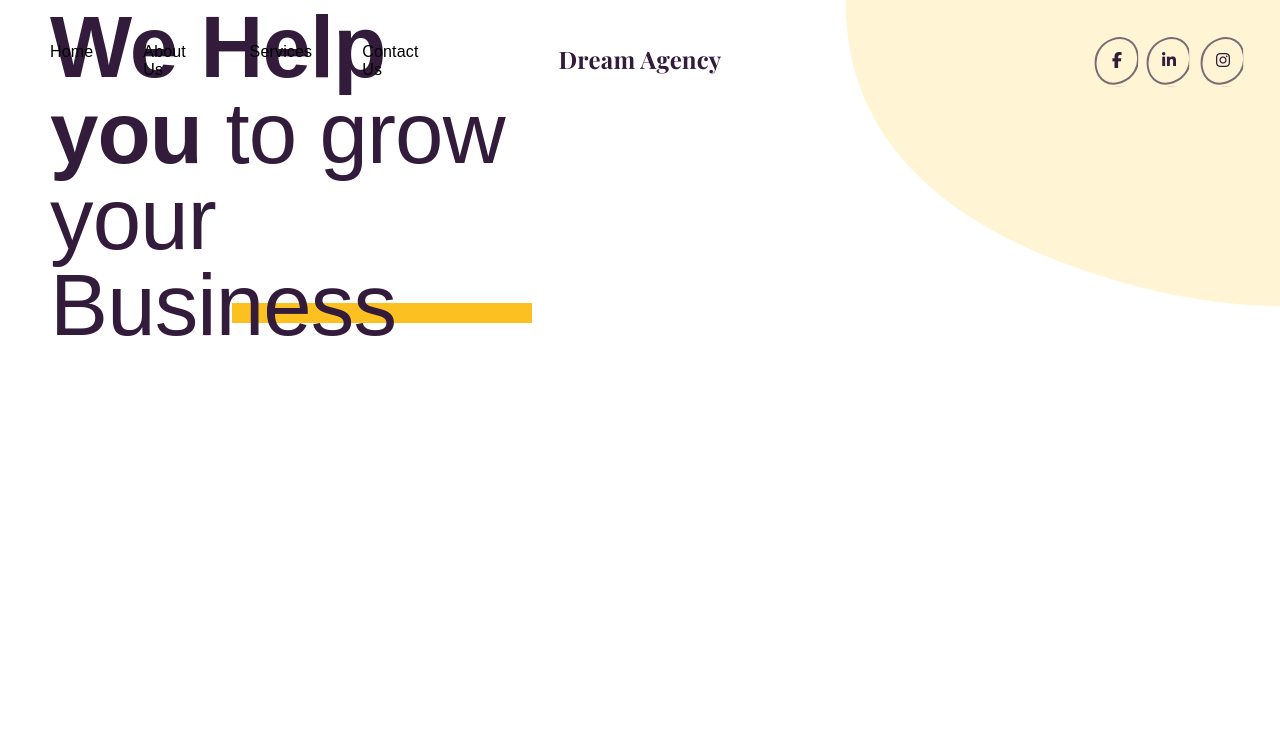
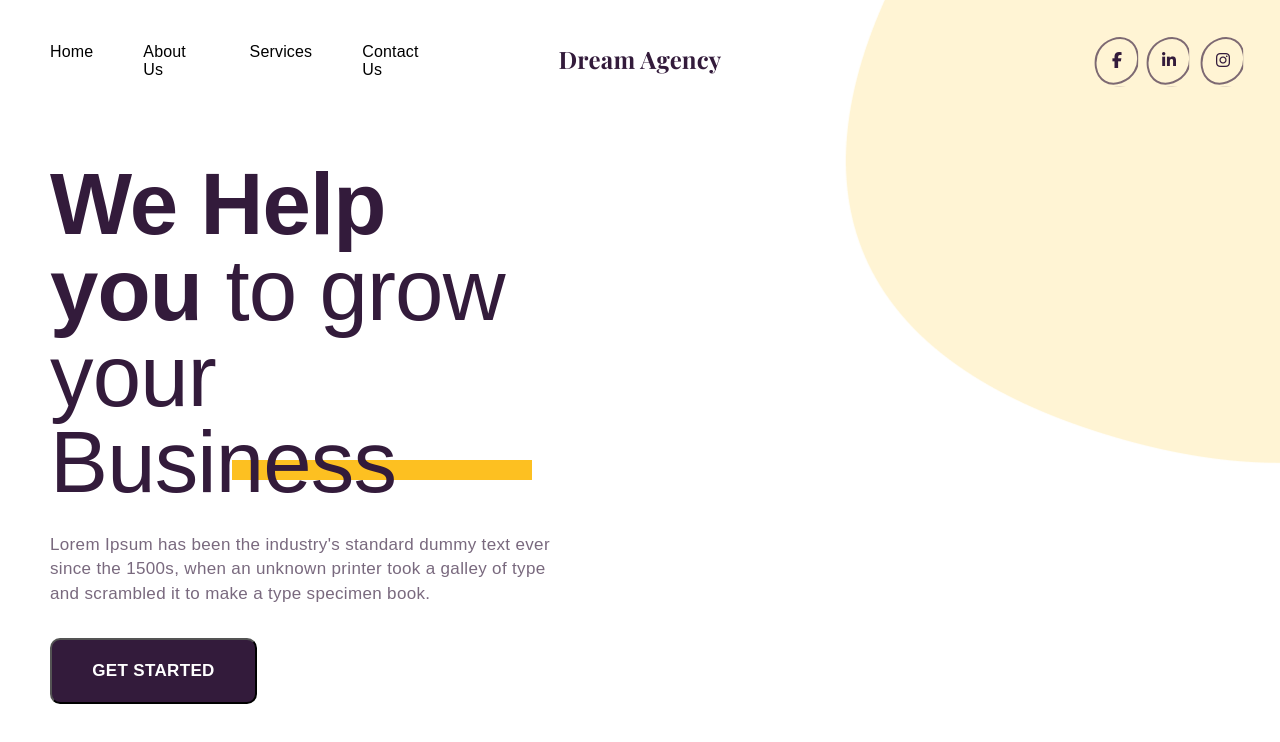
Before and after one commit to rayhan-bapari/dream-agency, a plain HTML site: page index.html in a window 1280 px wide. Shown: the top 742 px of the page. Drawn offline with nearby package versions, Linux system fonts and the light colour scheme; a web font is replaced by a local one.

Commit message:
working with hero page

```diff
--- a/assets/css/style.css
+++ b/assets/css/style.css
@@ -24,6 +24,16 @@ body {
     max-width: 1920px;
     margin: 0 auto;
     overflow-x: hidden;
+}
+
+.btn-primary {
+    display: flex;
+    justify-content: center;
+    align-items: center;
+    width: 207px;
+    height: 66px;
+    border-radius: 10px;
+    background-color: var(--primary-color);
 }
 
 .navbar {
@@ -104,6 +114,7 @@ body {
     grid-template-columns: repeat(12, 1fr);
     padding: 0 50px;
     gap: 20px;
+    margin-top: 82px;
 }
 
 .hero__section::before {
@@ -152,3 +163,27 @@ body {
     z-index: -1;
     background-color: var(--secondary-color);
 }
+
+.hero__Desc {
+    width: 515px;
+    color: rgba(51, 27, 59, 0.66);
+    font-family: var(--secondary-font);
+    font-size: 17px;
+    font-style: normal;
+    font-weight: 400;
+    line-height: 146.3%;
+    letter-spacing: 0.34px;
+    margin-top: 27px;
+}
+
+.hero__btn {
+    color: #fff;
+    font-family: var(--secondary-font);
+    font-size: 17px;
+    font-style: normal;
+    font-weight: 700;
+    line-height: 137.3%;
+    letter-spacing: 0.34px;
+    text-transform: uppercase;
+    margin-top: 31px;
+}
--- a/index.html
+++ b/index.html
@@ -60,6 +60,11 @@
                     We Help you
                     <span>to grow your Business</span>
                 </h1>
+                <p class="hero__Desc">
+                    Lorem Ipsum has been the industry's standard dummy text ever since the 1500s, when an unknown
+                    printer took a galley of type and scrambled it to make a type specimen book.
+                </p>
+                <button type="button" class="btn-primary hero__btn">Get Started</button>
             </div>
         </section>
     </body>
```
